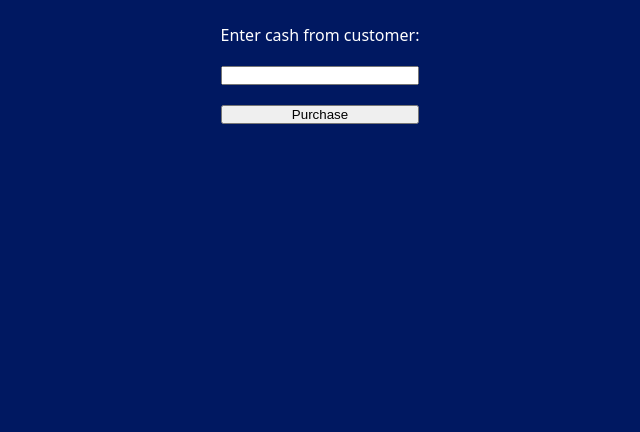
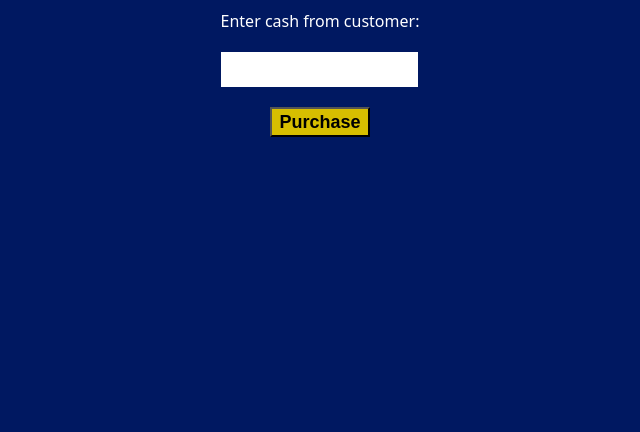
Before and after one commit to devangmalhotra/cash-register, a plain HTML site: page index.html in a window 1280 px wide. Shown: the part 368-800 px from the top of the page, without its empty margins (320-960 px from the left). Drawn offline with Linux system fonts and the light colour scheme.

Commit message:
updated css

```diff
--- a/styles.css
+++ b/styles.css
@@ -25,6 +25,29 @@ main {
 
 #input-container {
     display: flex;
+    align-items: center;
+    justify-content: center;
     flex-direction: column;
     gap: 20px;
 }
+
+input {
+    padding: 10px;
+    outline-color: grey;
+    border: none;
+}
+
+button {
+    height: 30px;
+    width: 100px;
+    background-color: rgb(215, 190, 0);
+    transition-duration: 0.2s;
+    font-weight: bold;
+    font-size: large;
+}
+
+button:hover {
+    cursor: pointer;
+    background-color: lightyellow;
+    transition-duration: 0.2s;
+}
```
